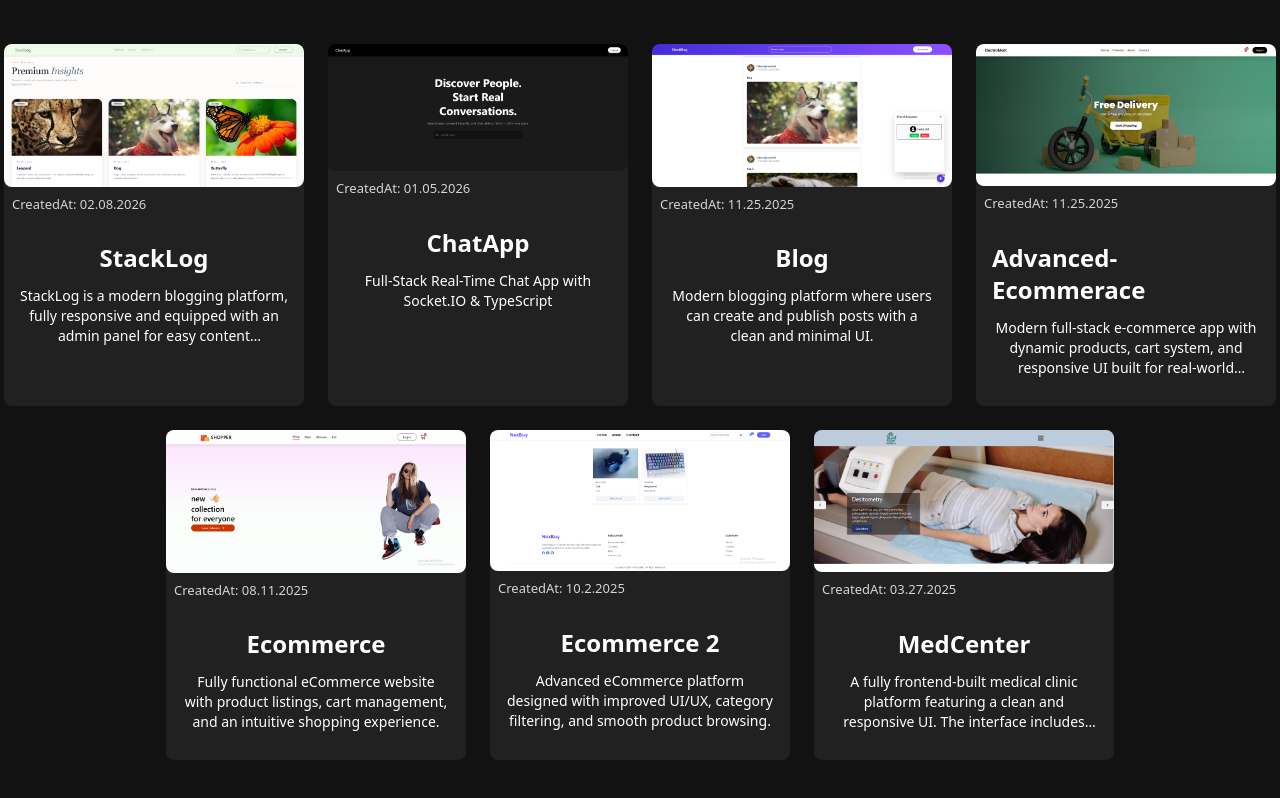
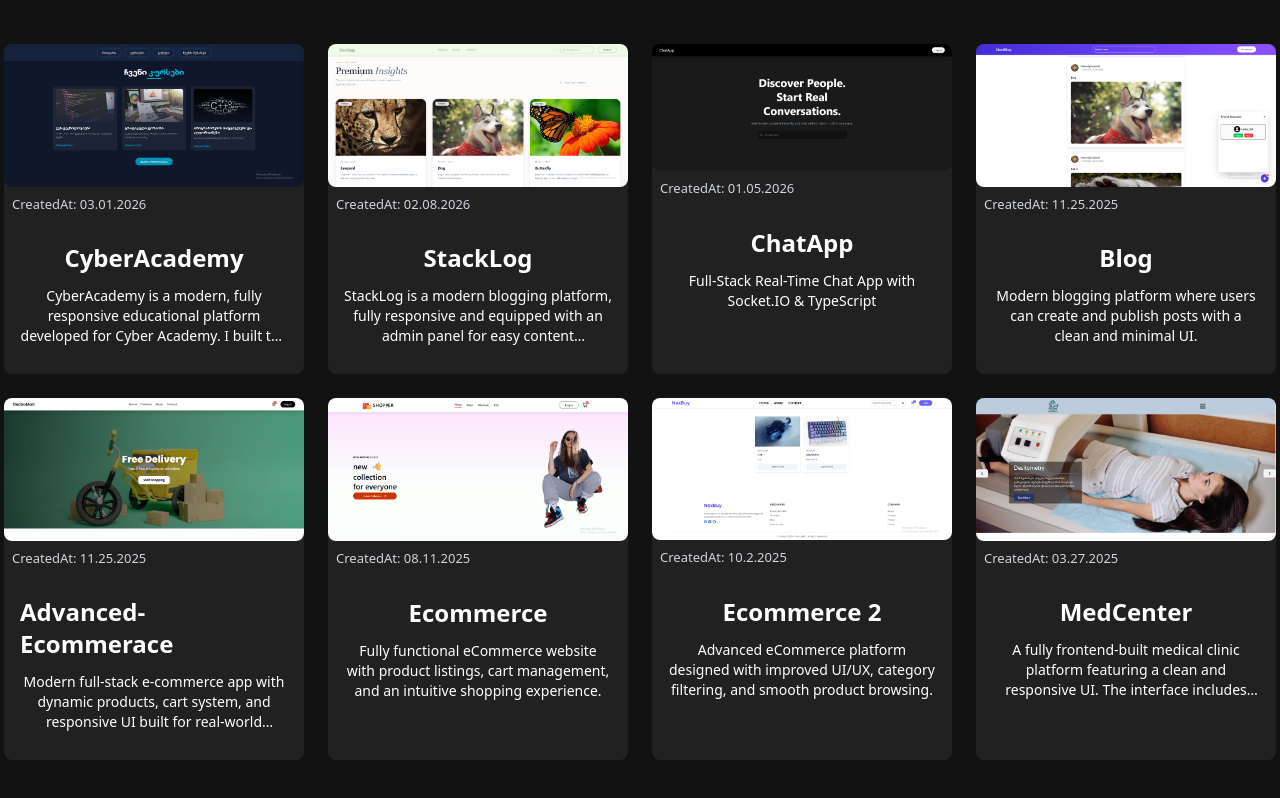
Before and after one commit to Toko122/Portfolio, a Next.js app in the folder portfolio/: page / in a window 1280 px wide. Shown: the part 1983-2781 px from the top of the page. Built offline with nearby package versions, Linux system fonts and the light colour scheme.

Commit message:
new project

```diff
--- a/portfolio/src/components/projects/ProjectSection.js
+++ b/portfolio/src/components/projects/ProjectSection.js
@@ -7,6 +7,7 @@ import { useRouter } from 'next/navigation';
 const ProjectSection = () => {
 
      const projects = [
+        {name: 'CyberAcademy', image: '/Screenshot 2026-03-01 161710.png', link: 'https://cyber-academy-seven.vercel.app/', time: '03.01.2026', description: 'CyberAcademy is a modern, fully responsive educational platform developed for Cyber Academy. I built the entire frontend with a strong focus on clean design, user experience, and mobile-first responsiveness. The website adapts perfectly to all screen sizes and provides a smooth and engaging interface for users.'},
         {name: 'StackLog', image: '/Screenshot 2026-02-08 123109.png', link: 'https://stack-log-seven.vercel.app/', time: '02.08.2026', description: 'StackLog is a modern blogging platform, fully responsive and equipped with an admin panel for easy content management.'},
         {name: 'ChatApp', image: '/Screenshot 2026-01-05 171059.png', link: 'https://chat-app-six-liard-14.vercel.app/', time: '01.05.2026', description: 'Full-Stack Real-Time Chat App with Socket.IO & TypeScript'},
         {name: 'Blog', image: '/Screenshot 2025-11-29 133837.png', link: 'https://nextblog-ten-chi.vercel.app/', time: '11.25.2025', description: 'Modern blogging platform where users can create and publish posts with a clean and minimal UI.'},
```
Also changed, not shown: portfolio/public/Screenshot 2026-03-01 161710.png (added).
